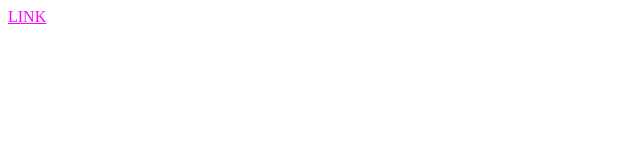
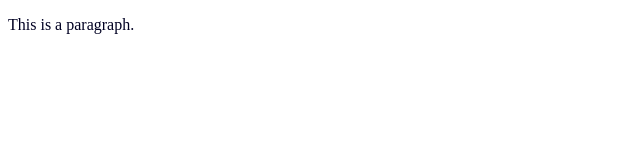
Before and after one commit to SirEnder125/SirEnder125.github.io, a plain HTML site: page index.html in a window 1280 px wide. Shown: the whole page, without its empty margins (0-640 px from the left). Drawn offline with Linux system fonts and the light colour scheme.

Commit message:
Update index.html

```diff
--- a/index.html
+++ b/index.html
@@ -1,15 +1,19 @@
 <!DOCTYPE html>
 <html>
   <head>
-    <title>Some random site</title>
+    <title>SirEnder125</title>
   </head>
   <body>
     <style>
       a {
-        color: #FF00FF;
-        bacground-color: inherit;
+        color: #0000FF;
+        background-color: inherit;
+      }
+      p {
+        color: #000022;
+        background-color: inherit;
       }
     </style>
-    <a href="#">LINK</a>
+    <p>This is a paragraph.</p>
   </body>
 </html>
```
